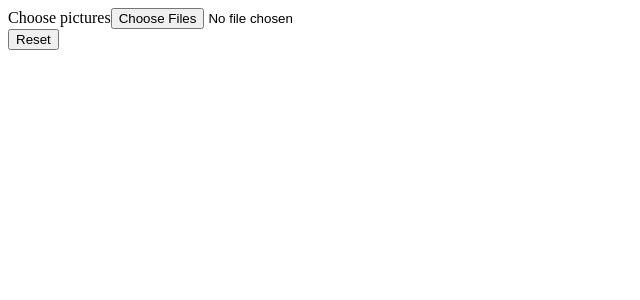
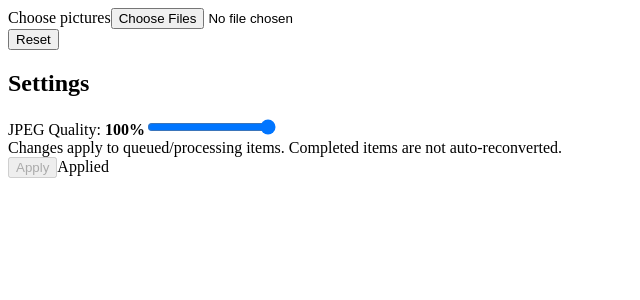
Before and after one commit to i5irin/gyupic, a React (Vite) app: page / in a window 1280 px wide. Shown: the top 300 px of the page, without its empty margins (0-640 px from the left). Built offline with nearby package versions, Linux system fonts and the light colour scheme.

Commit message:
feat: wire SettingsPanel into app

```diff
--- a/src/App.tsx
+++ b/src/App.tsx
@@ -3,6 +3,7 @@ import ImageFileService from './services/image-file-service';
 import FilePicker from './components/FilePicker';
 import ItemsGrid from './components/ItemsGrid';
 import Toast from './components/Toast';
+import SettingsPanel from './components/SettingsPanel';
 import appReducer, { initialState } from './state/appReducer';
 import type { JobItem } from './state/jobTypes';
 import { selectGridItems } from './state/selectors';
@@ -184,6 +185,13 @@ export default function App() {
     [showToast],
   );
 
+  const onApplySettings = useCallback(
+    (jpegQuality: number) => {
+      dispatch({ type: 'SET_SETTINGS', settings: { jpegQuality } });
+    },
+    [dispatch],
+  );
+
   const isCanceledNow = (id: string) => {
     const now = stateRef.current;
     const it = now.items.find((x) => x.id === id);
@@ -332,6 +340,11 @@ export default function App() {
         </button>
       </form>
 
+      <SettingsPanel
+        currentJpegQuality={state.settings.jpegQuality}
+        onApply={onApplySettings}
+      />
+
       <ItemsGrid
         items={gridItems}
         scrollToId={scrollToId}
```
